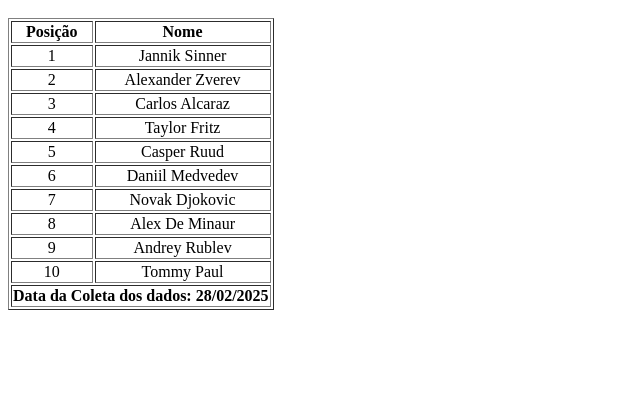
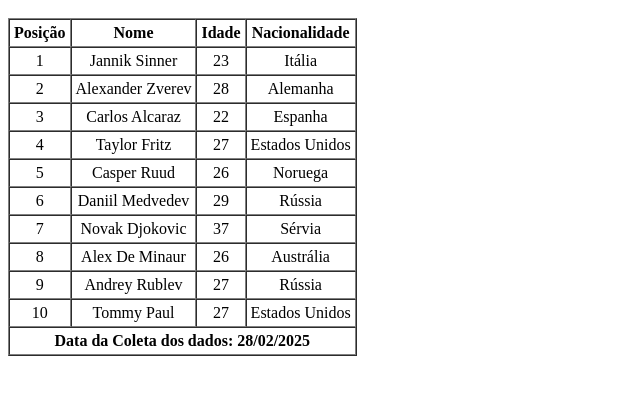
Before and after one commit to JordanLage/desenvolve-introducao-web, a plain HTML site: page TABELAS-HTML/index.html in a window 1280 px wide. Shown: the part 48-442 px from the top of the page, without its empty margins (0-640 px from the left). Drawn offline with Linux system fonts and the light colour scheme.

Commit message:
Alteração na tabela

```diff
--- a/TABELAS-HTML/index.html
+++ b/TABELAS-HTML/index.html
@@ -7,11 +7,13 @@
 <body>
     <h1>Top 10 Tenistas</h1>
 
-    <table border="1">
+    <table border="1" cellpadding="4" cellspacing="0">
         <thead>
             <tr>
                 <th>Posição</th>
                 <th>Nome</th>
+                <th>Idade</th>
+                <th>Nacionalidade</th>
             </tr>
         </thead>
 
@@ -19,48 +21,68 @@
             <tr>
                 <td>1</td>
                 <td>Jannik Sinner</td>
+                <td>23</td>
+                <td>Itália</td>
             </tr>
             <tr>
                 <td>2</td>
                 <td>Alexander Zverev</td>
+                <td>28</td>
+                <td>Alemanha</td>
             </tr>
             <tr>
                 <td>3</td>
                 <td>Carlos Alcaraz</td>
+                <td>22</td>
+                <td>Espanha</td>
             </tr>
             <tr>
                 <td>4</td>
                 <td>Taylor Fritz</td>
+                <td>27</td>
+                <td>Estados Unidos</td>
             </tr>
             <tr>
                 <td>5</td>
                 <td>Casper Ruud</td>
+                <td>26</td>
+                <td>Noruega</td>
             </tr>
             <tr>
                 <td>6</td>
                 <td>Daniil Medvedev</td>
+                <td>29</td>
+                <td>Rússia</td>
             </tr>
             <tr>
                 <td>7</td>
                 <td>Novak Djokovic</td>
+                <td>37</td>
+                <td>Sérvia</td>
             </tr>
             <tr>
                 <td>8</td>
                 <td>Alex De Minaur</td>
+                <td>26</td>
+                <td>Austrália</td>
             </tr>
             <tr>
                 <td>9</td>
                 <td>Andrey Rublev</td>
+                <td>27</td>
+                <td>Rússia</td>
             </tr>
             <tr>
                 <td>10</td>
                 <td>Tommy Paul</td>
+                <td>27</td>
+                <td>Estados Unidos</td>
             </tr>
         </tbody>
 
         <tfoot>
             <tr>
-                <th colspan="10">Data da Coleta dos dados: 28/02/2025</th>
+                <th colspan="4">Data da Coleta dos dados: 28/02/2025</th>
             </tr>
         </tfoot>
     </table>
```
